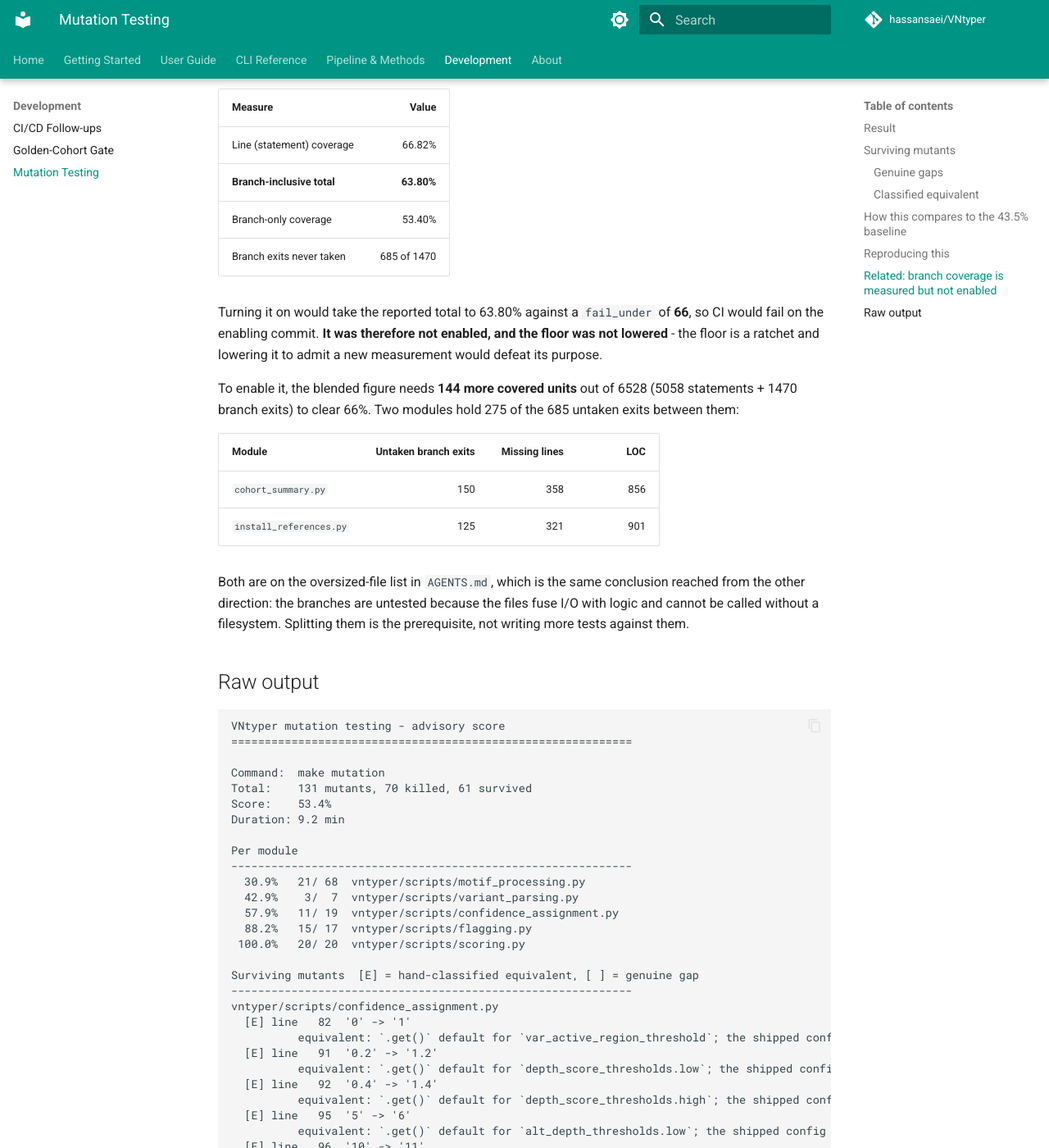
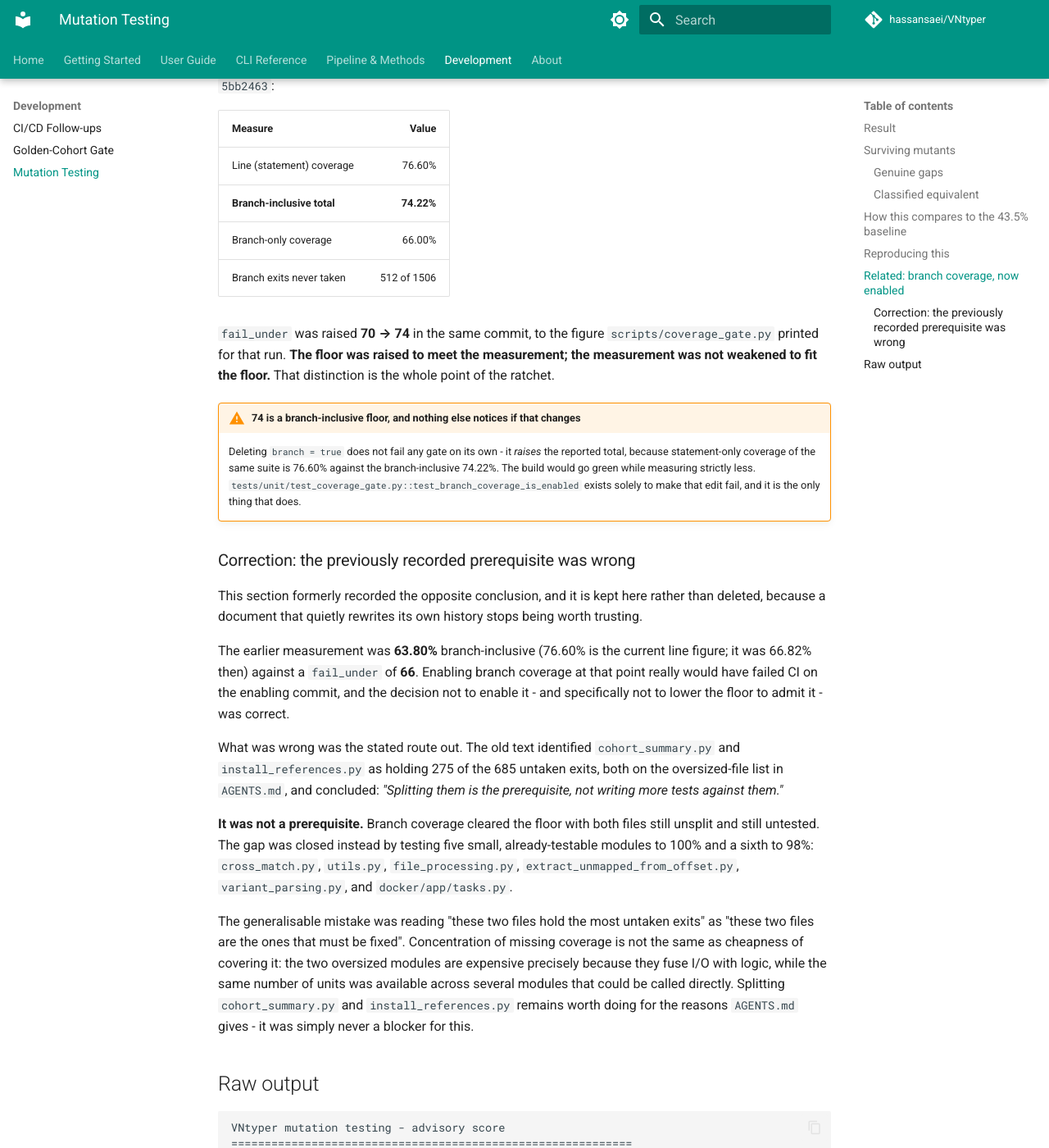
Before and after one commit to hassansaei/VNtyper, an MkDocs documentation site: the page built from docs/development/mutation-testing.md, in a window 1280 px wide and 1400 px high, scrolled down 6275 px. Shown: the whole window at 82% size. Built offline with MkDocs 1.6.1 and Material for MkDocs 9.7.7, drawn with Linux system fonts in a browser that asks for light colours; comment, search, counter and statistics services are not loaded; some of the changed text lies outside the part shown.

Commit message:
chore(coverage): enable branch coverage and raise the floor to 74
Closes #196

An `if` that is entered but never taken was counting as fully covered, which is
the wrong measurement for a codebase whose characteristic failure is silently
taking the wrong branch rather than crashing.

fail_under 70 -> 74, taken verbatim from what scripts/coverage_gate.py printed
("Coverage 74.22% now exceeds the floor of 70%"), never from the rounded TOTAL
column -- that column and `coverage report --format=total` both round to an
integer, so setting the floor from a displayed 74 would fail CI on the run that
produced it. Measured 74.2219%; headroom is 0.22 points, which is what an
integer ratchet set from int(total) always leaves.

The floor was raised, not lowered, and the measurement was not weakened to fit.

#196 concluded that splitting cohort_summary.py and install_references.py was
"the prerequisite, not writing more tests against them". That was wrong, and the
page now records it: branch coverage cleared the floor with both files still
unsplit, by testing five small modules instead -- cross_match, utils,
file_processing, extract_unmapped_from_offset and variant_parsing, all now at
100%, plus docker/app/tasks.py at 98%.

Two things this change needed that were not obvious:

  docs/development/mutation-testing.md is MACHINE-GENERATED. Correcting the file
  alone would have been reverted by the next `make mutation-render`, silently,
  while tests/unit/test_mutation_test.py kept passing because it asserts against
  the generator rather than the file. The correction is ported into
  format_markdown(), the assertions are updated, and the round trip is proved
  byte-identical. The superseded 63.80% / 66.82% figures are still asserted, but
  by a separate test that labels them historical, so the correction cannot be
  quietly dropped later.

  test_branch_coverage_is_enabled exists because the ratchet cannot catch its
  own regression: deleting `branch = true` RAISES the reported total to 76.60%
  statement-only, clearing the new floor of 74 and passing every other gate
  while covering strictly less. The number moves the wrong way, so fail_under is
  structurally blind to it. That measurement is in the test's docstring.

Co-Authored-By: Claude Opus 5 (1M context) <noreply@anthropic.com>
Claude-Session: https://claude.ai/code/session_0124358vbLMaNWmJVW9J4eTy

```diff
--- a/docs/development/mutation-testing.md
+++ b/docs/development/mutation-testing.md
@@ -195,41 +195,68 @@ biased by the scoping.
     reports a difference you did not make, a sweep is running and the
     artefact is void.
 
-## Related: branch coverage is measured but not enabled
+## Related: branch coverage, now enabled
 
 Mutation testing and branch coverage were investigated together, because both
 ask a sharper question than line coverage and they agreed on which modules are
 weakest. The branch-coverage half of that work is recorded here so it is not
-re-derived from scratch:
+re-derived from scratch.
 
-`[tool.coverage.run]` does **not** set `branch = true`, so an `if` that is
-entered but never taken counts as fully covered. Enabling it was measured:
+`[tool.coverage.run]` now sets `branch = true`, so an `if` that is entered but
+never taken no longer counts as fully covered. It was enabled in **#196**,
+measured on `fix/issue-181-197-followups` at `5bb2463`:
 
 | Measure | Value |
 | --- | ---: |
-| Line (statement) coverage | 66.82% |
-| **Branch-inclusive total** | **63.80%** |
-| Branch-only coverage | 53.40% |
-| Branch exits never taken | 685 of 1470 |
+| Line (statement) coverage | 76.60% |
+| **Branch-inclusive total** | **74.22%** |
+| Branch-only coverage | 66.00% |
+| Branch exits never taken | 512 of 1506 |
 
-Turning it on would take the reported total to 63.80% against a `fail_under`
-of **66**, so CI would fail on the enabling commit. **It was therefore not
-enabled, and the floor was not lowered** - the floor is a ratchet and lowering
-it to admit a new measurement would defeat its purpose.
+`fail_under` was raised **70 &rarr; 74** in the same commit, to the figure
+`scripts/coverage_gate.py` printed for that run. **The floor was raised to meet
+the measurement; the measurement was not weakened to fit the floor.** That
+distinction is the whole point of the ratchet.
 
-To enable it, the blended figure needs **144 more covered units** out of 6528
-(5058 statements + 1470 branch exits) to clear 66%. Two modules hold 275 of
-the 685 untaken exits between them:
+!!! warning "74 is a branch-inclusive floor, and nothing else notices if that changes"
 
-| Module | Untaken branch exits | Missing lines | LOC |
-| --- | ---: | ---: | ---: |
-| `cohort_summary.py` | 150 | 358 | 856 |
-| `install_references.py` | 125 | 321 | 901 |
+    Deleting `branch = true` does not fail any gate on its own - it *raises*
+    the reported total, because statement-only coverage of the same suite is
+    76.60% against the branch-inclusive 74.22%. The build would go green while
+    measuring strictly less. `tests/unit/test_coverage_gate.py::test_branch_coverage_is_enabled`
+    exists solely to make that edit fail, and it is the only thing that does.
 
-Both are on the oversized-file list in `AGENTS.md`, which is the same
-conclusion reached from the other direction: the branches are untested because
-the files fuse I/O with logic and cannot be called without a filesystem.
-Splitting them is the prerequisite, not writing more tests against them.
+### Correction: the previously recorded prerequisite was wrong
+
+This section formerly recorded the opposite conclusion, and it is kept here
+rather than deleted, because a document that quietly rewrites its own history
+stops being worth trusting.
+
+The earlier measurement was **63.80%** branch-inclusive (76.60% is the current
+line figure; it was 66.82% then) against a `fail_under` of **66**. Enabling
+branch coverage at that point really would have failed CI on the enabling
+commit, and the decision not to enable it - and specifically not to lower the
+floor to admit it - was correct.
+
+What was wrong was the stated route out. The old text identified
+`cohort_summary.py` and `install_references.py` as holding 275 of the 685
+untaken exits, both on the oversized-file list in `AGENTS.md`, and concluded:
+*"Splitting them is the prerequisite, not writing more tests against them."*
+
+**It was not a prerequisite.** Branch coverage cleared the floor with both
+files still unsplit and still untested. The gap was closed instead by testing
+five small, already-testable modules to 100% and a sixth to 98%:
+`cross_match.py`, `utils.py`, `file_processing.py`,
+`extract_unmapped_from_offset.py`, `variant_parsing.py`, and `docker/app/tasks.py`.
+
+The generalisable mistake was reading "these two files hold the most untaken
+exits" as "these two files are the ones that must be fixed". Concentration of
+missing coverage is not the same as cheapness of covering it: the two oversized
+modules are expensive precisely because they fuse I/O with logic, while the
+same number of units was available across several modules that could be called
+directly. Splitting `cohort_summary.py` and `install_references.py` remains
+worth doing for the reasons `AGENTS.md` gives - it was simply never a blocker
+for this.
 
 ## Raw output
 
```
Also changed, not shown: pyproject.toml (+13 -1 lines), 3 other files.
